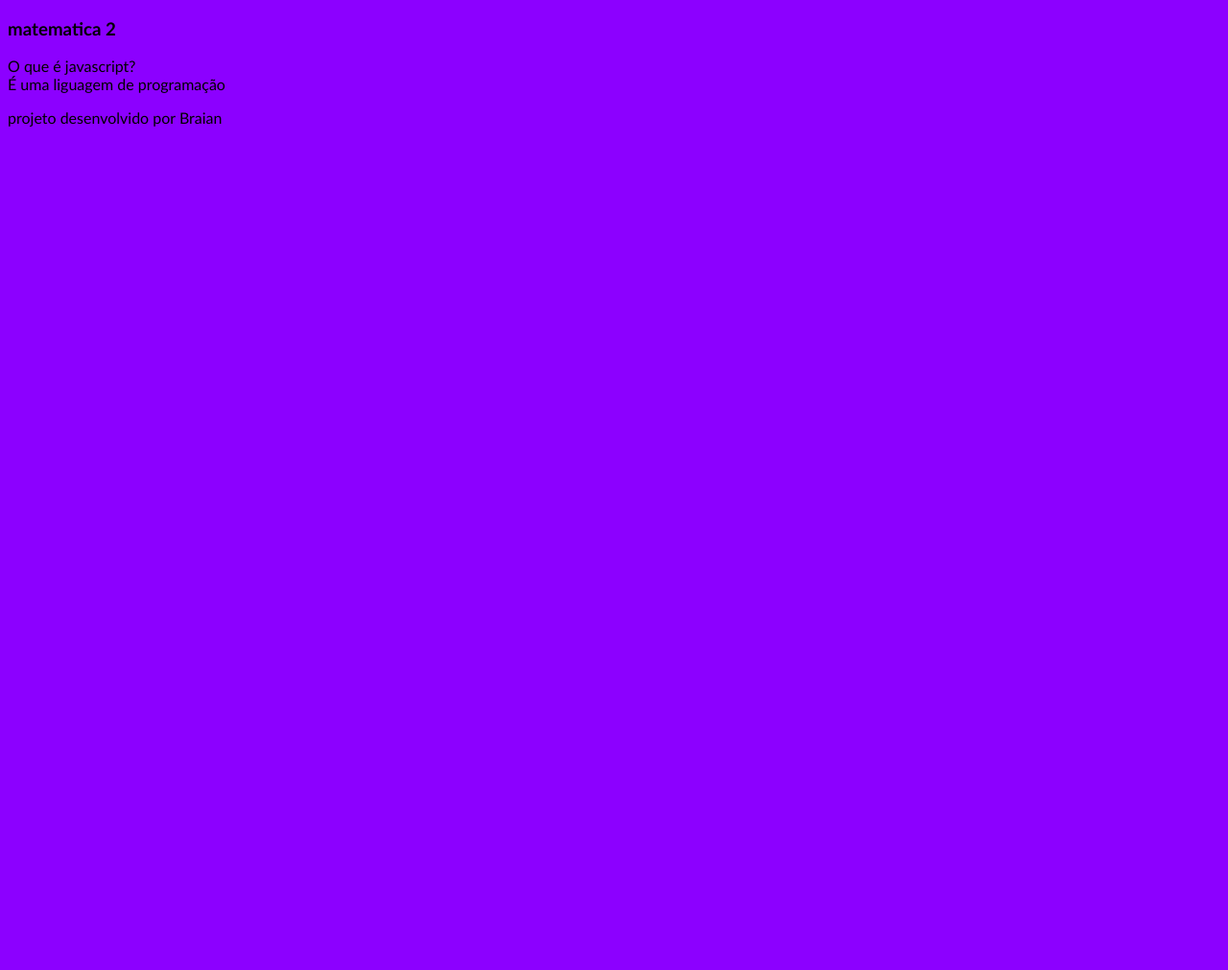
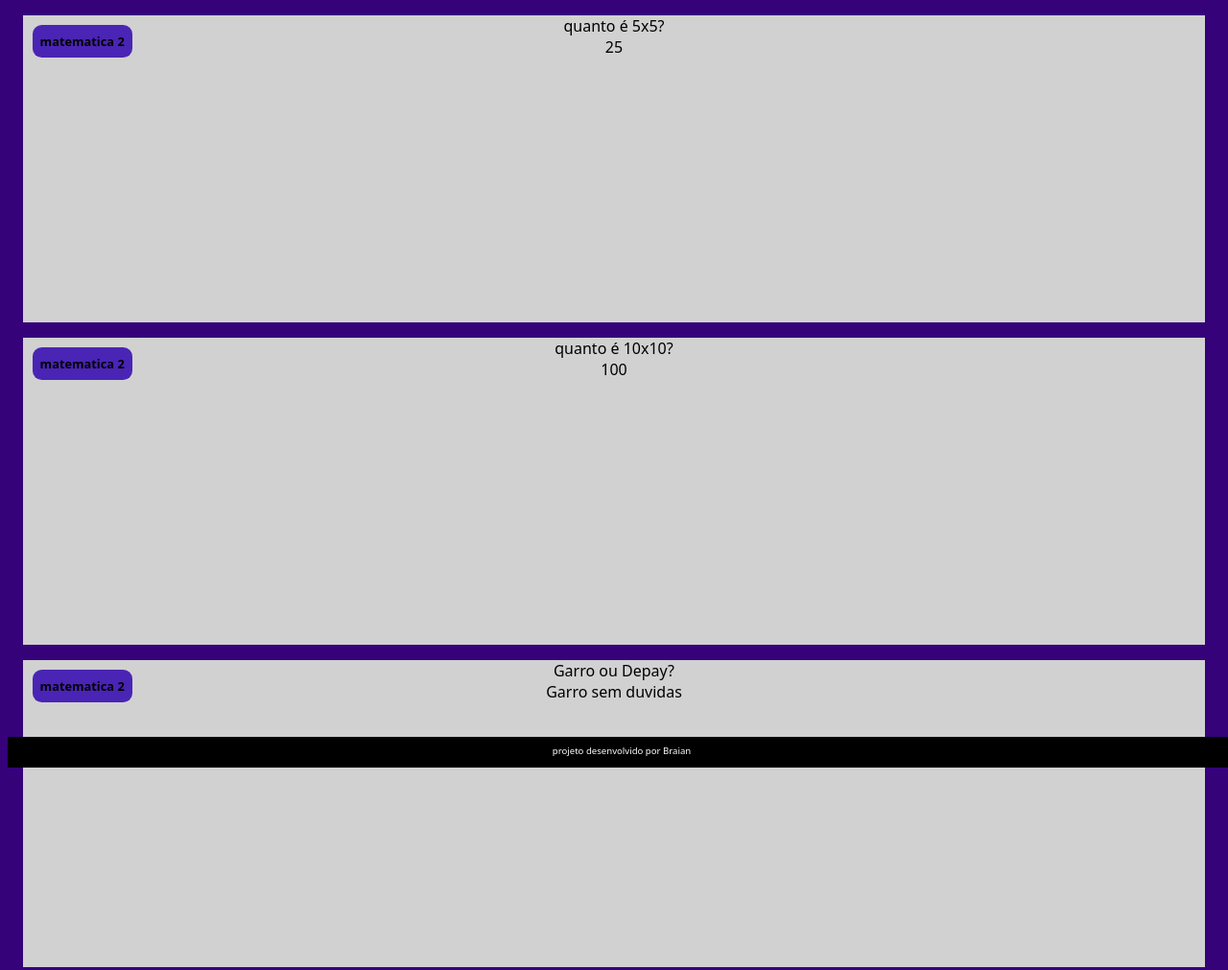
Before and after one commit to Braianvilabela42/flashcards, a plain HTML site: page index.html in a window 1280 px wide. Shown: the whole page at 96% size. Before the commit the page ends 800 px from the top, so only its background shows below. Drawn offline with Linux system fonts and the light colour scheme.

Commit message:
aaaaaaaaaa

```diff
--- a/assets/style.css
+++ b/assets/style.css
@@ -1,13 +1,56 @@
 body{
-    background-color: rgb(140, 0, 255);
- font-family:'Gill Sans', 'Gill Sans MT', Calibri, 'Trebuchet MS', sans-serif;
+    background-color: rgb(54, 2, 122);
+    font-family: system-ui, -apple-system, BlinkMacSystemFont, 'Segoe UI', Roboto, Oxygen, Ubuntu, Cantarell, 'Open Sans', 'Helvetica Neue', sans-serif;
 .container{
     display: flex;
 }
 
-    ,cartao{
-        margin: 1rem 1rem;
-background-color:rgb(24, 80, 102)
-height: 20rem;
-    }
+.cartao{
+
+    margin: 1rem 1rem;
+    background-color:   rgb(209, 209, 209);
+    height: 20rem;
+    flex-grow: 1;
+    flex-basis: calc(33% - 6rem);
 }
+
+.cartao_conteudo{
+text-align: center;
+height: 100%;
+
+}
+
+
+.cartao_conteudo h3 {
+    background-color: rgb(74, 36, 180);
+    text-align: left;
+    padding: 0.5rem;
+    position: absolute;
+    margin: 0.6rem;
+    border-radius: 0.6rem;
+    font-size: 1vw;
+}
+
+.cartao_conteudo p {
+    margin-top: 1rem;
+    padding: 2rem;
+}
+
+
+footer {
+    background-color: black;
+    color: white;
+    position: fixed;
+    bottom: 0;
+    width: 100%;
+    height: 2rem;
+}
+
+footer p {
+    text-align: center;
+    font-size: 0.6rem;
+    margin-top: 0.5rem;
+}
+
+
+}
--- a/index.html
+++ b/index.html
@@ -13,13 +13,38 @@
                 <div class="cartao_conteudo">
                     <h3>matematica 2</h3>
                     <div class="pergunta">
-                        O que é javascript?
+                       quanto é 5x5?
                     </div>
                     <div class="resposta">
-                        É uma liguagem de programação
+                        25
                     </div>
                 </div>
             </article>
+
+            <article class="cartao">
+                <div class="cartao_conteudo">
+                    <h3>matematica 2</h3>
+                    <div class="pergunta">
+                        quanto é 10x10?
+                    </div>
+                    <div class="resposta">
+                      100
+                    </div>
+                </div>
+            </article>
+
+            <article class="cartao">
+                <div class="cartao_conteudo">
+                    <h3>matematica 2</h3>
+                    <div class="pergunta">
+                       Garro ou Depay?
+                    </div>
+                    <div class="resposta">
+                        Garro sem duvidas
+                    </div>
+                </div>
+            </article>
+
         </section>
     </main>
     <footer>
```
